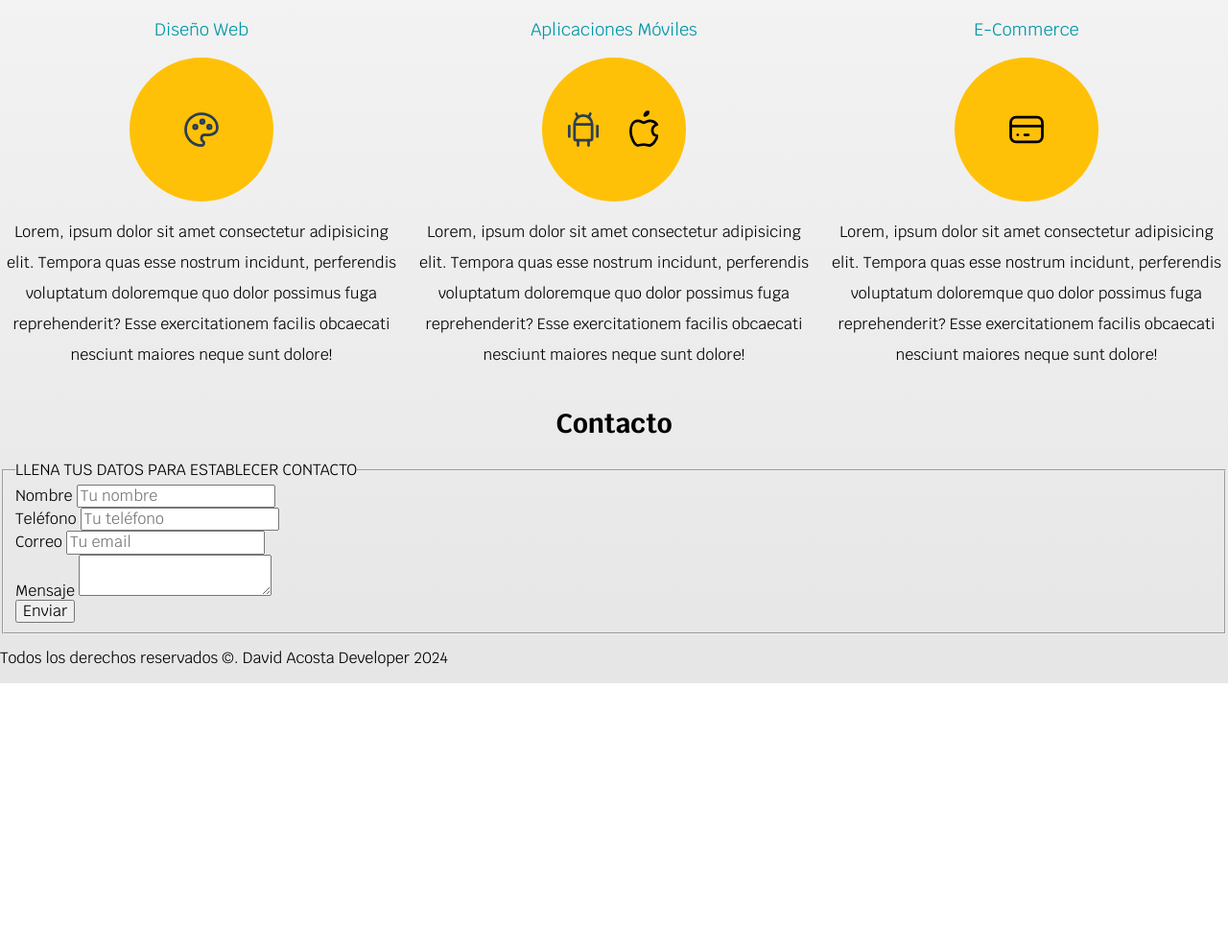
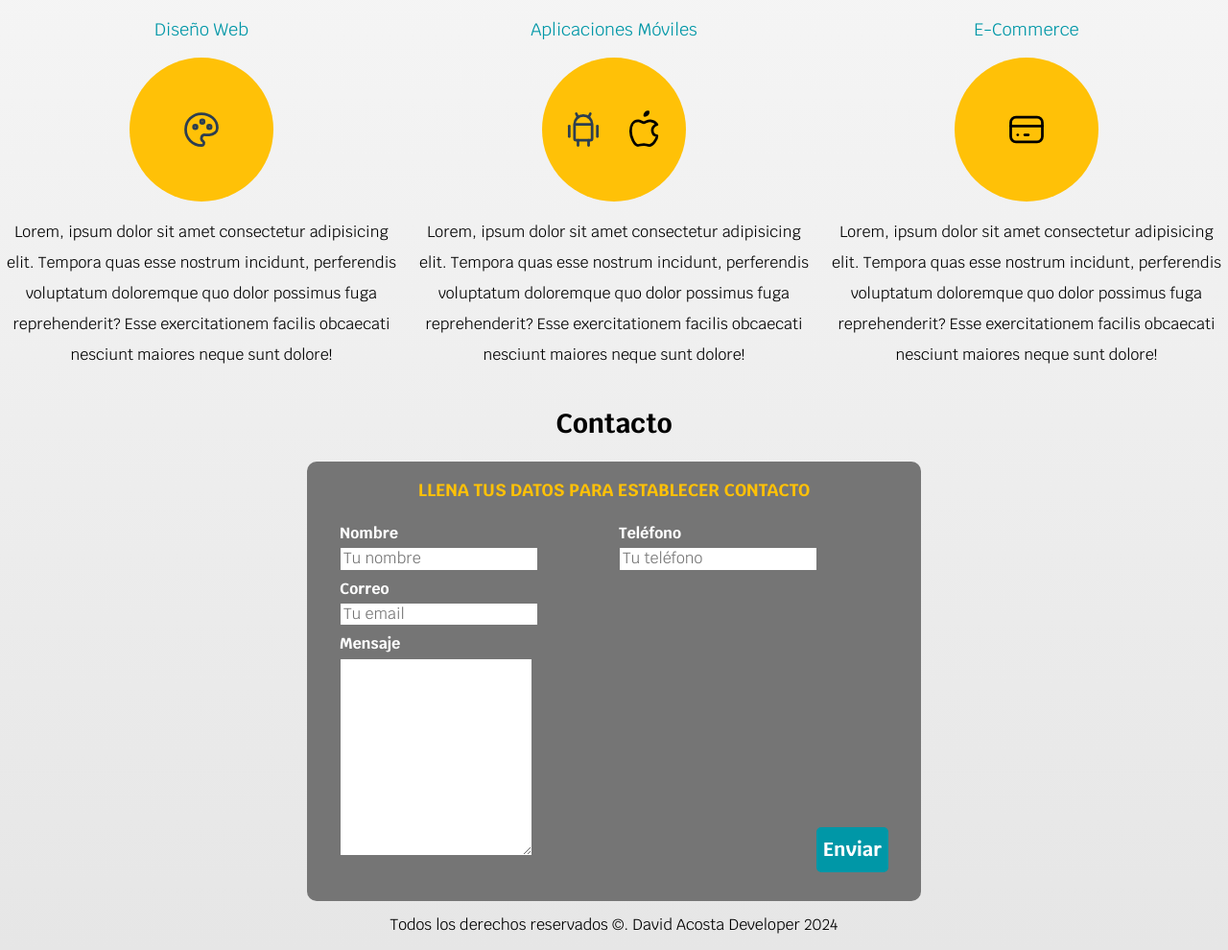
Before and after one commit to david011902/Pr-ctica-1---Developer-page, a plain HTML site: page index.html in a window 1280 px wide. Shown: the part 663-1653 px from the top of the page at 96% size. Before the commit the page ends 1375 px from the top, so only its background shows below. Drawn offline with Linux system fonts and the light colour scheme.

Commit message:
Final de la practica

```diff
--- a/css/styles.css
+++ b/css/styles.css
@@ -138,8 +138,12 @@
     width: 90%; /* Ajusta el ancho del botón */
     transition: background-color 0.3s ease; /* Añade una transición suave para el hover */
     font-weight: bold;
+
+    /*border: none*/
 }
-
+.boton:hover{
+    cursor: pointer;
+}
 
 
 
@@ -169,7 +173,6 @@
         /*Esta propiedad define el área de las columnas y la funcion repeat() repite 3 veces una fraccion en el
         grid/rejilla/cuadricula*/
         column-gap: 1rem;/*Espacio entre columnas usando el gap(Espacio vacio entre columnas)*/
-
     }
 }
 
@@ -188,7 +191,7 @@
     }
     .iconos{
         display: flex;
-        justify-content: space-evenly;
+        justify-content: space-evenly;/*space-evenly: Espacio equivalente */
         align-items: center;
         width: 15rem;
         height: 15rem;
@@ -196,3 +199,94 @@
         border-radius: 50%; /*Lo hace circular*/
     }
 }
+
+/*Contacto*/
+.formulario{
+    background-color: var(--gris);
+    width: min(60rem, 100%);
+    margin: 0 auto;
+    padding: 2rem;
+    border-radius: 1rem;
+    /*¿Que es mas pequeño, 60rem o el 100% del tamaño de la pantalla?*/
+    /*display: flex;
+    flex-direction: column;
+    align-items: center;
+    justify-content: center;
+    */
+}
+
+.formulario fieldset{
+    border: none;/*Palabras que suenan igual o se escriben igual cognados*/
+}
+.formulario legend{
+    text-align: center;
+    color: var(--primario);
+    text-transform: uppercase;
+    font-size: 1.8rem;
+    font-weight: bold;
+    margin-bottom: 2rem;
+}
+
+.input-text{
+    width: 100%;
+    border: none;
+    padding: 1.5rem;
+    border-radius: .5rem;
+}
+
+.campo{
+    margin-bottom: 1rem;
+}
+
+.campo label{
+    color: var(--blanco);
+    font-weight: bold;
+    margin-bottom: .5rem;
+    display: block;
+}
+
+
+
+.campo textarea{
+    height: 20rem;
+}
+
+/*Utilidades */
+.w-sm-100{
+    width: 100%;
+}
+
+@media (min-width: 768px){
+    .w-sm-100{
+        width: auto;
+    }
+}
+
+.flex{
+    display: flex;
+}
+
+.alinear-derecha{
+    justify-content: flex-end;
+}
+
+
+/*Ajuste de columnas*/
+@media (min-width: 768px){
+    .contenedor-campos{
+        display: grid;
+        grid-template-columns: repeat(2, 1fr);
+        column-gap: 1rem;
+        grid-template-rows: auto auto 20rem;/*Darle espacio entre filas*/
+    }
+    /*El orden seria: nombre, telefono, correo, mensaje. Modificar correo y mensaje,
+    entonces uso nth-child 3 y 4*/
+    .campo:nth-child(3),
+    .campo:nth-child(4){
+        grid-column: 1/3;/*Posiciona el elemento para que vaya la columna uno a la tres*/
+    }
+}
+footer{
+    text-align: center;
+
+}
--- a/index.html
+++ b/index.html
@@ -96,48 +96,48 @@
             <p>Lorem, ipsum dolor sit amet consectetur adipisicing elit. Tempora quas esse nostrum incidunt, perferendis voluptatum doloremque quo dolor possimus fuga reprehenderit? Esse exercitationem facilis obcaecati nesciunt maiores neque sunt dolore!</p>
         </section>
         </div>
-    </main>
+
 
     <section>
         <h2>Contacto</h2>
-        <form>
+        <form class="formulario">
             <fieldset>
                 <legend>
-                    LLENA TUS DATOS PARA ESTABLECER CONTACTO
+                    llena tus datos para establecer contacto
                 </legend>
-                    <div>
+                <div class="contenedor-campos">
+                    <div class="campo">
                         <label>
                             Nombre
                         </label>
                         <input type="text" placeholder="Tu nombre">
                     </div>
-                    <div>
+                    <div class="campo">
                         <label>
                             Teléfono
                         </label>
                         <input type="tel" placeholder="Tu teléfono">
                     </div>
-                    <div>
+                    <div class="campo">
                         <label>
                             Correo
                         </label>
                         <input type="email" placeholder="Tu email">
                     </div>
-                    <div>
+                    <div class="campo">
                         <label>
                             Mensaje
                         </label>
                         <textarea></textarea>
                     </div>
-                    <div>
-                        <input type="submit" value="Enviar">
+                </div>
+                    <div class="alinear-derecha flex" >
+                        <input class="boton w-sm-100" type="submit" value="Enviar">
                     </div>
-
-
             </fieldset>
         </form>
     </section>
-
+    </main>
     <footer>
         <p>Todos los derechos reservados ©. David Acosta Developer 2024</p>
     </footer>
```
